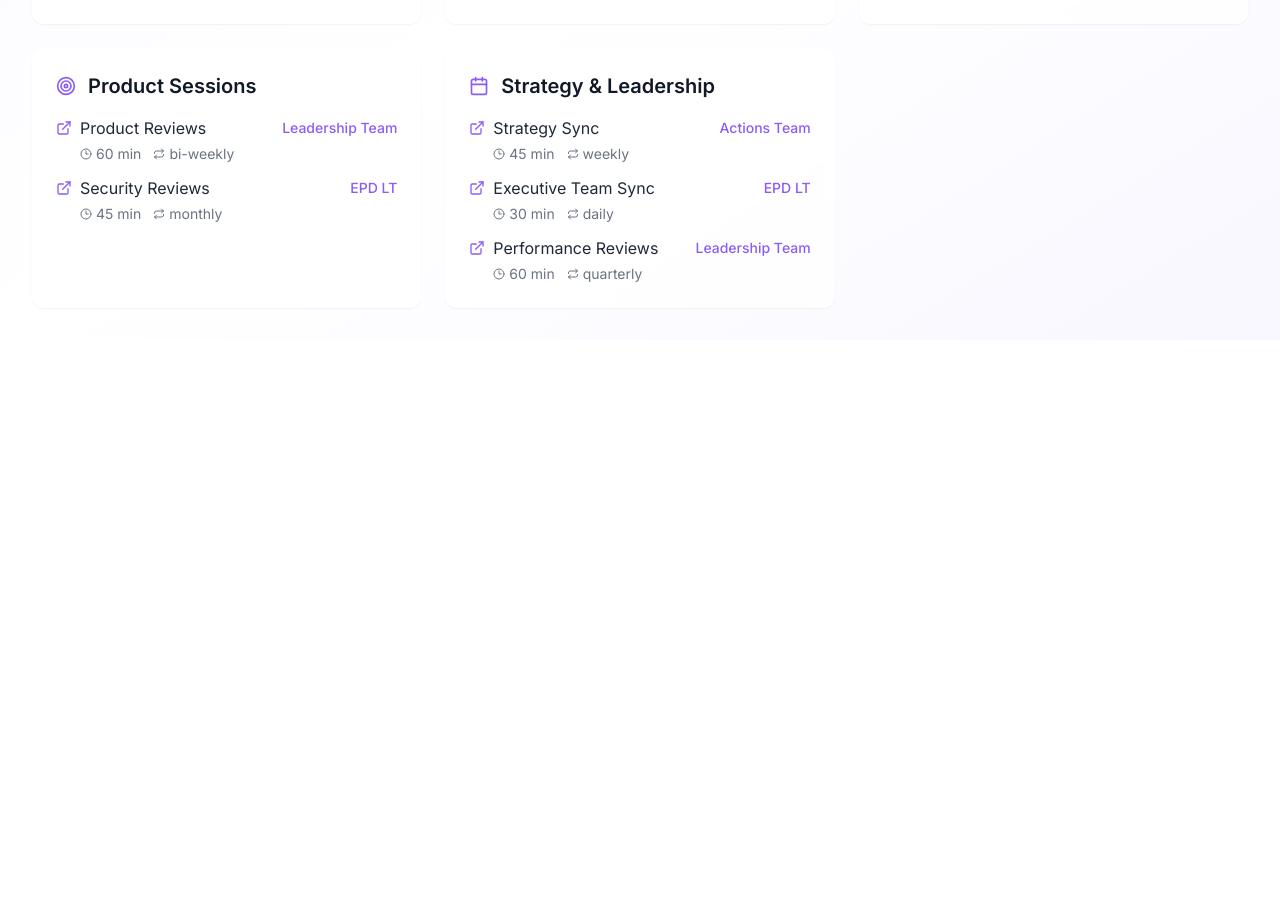
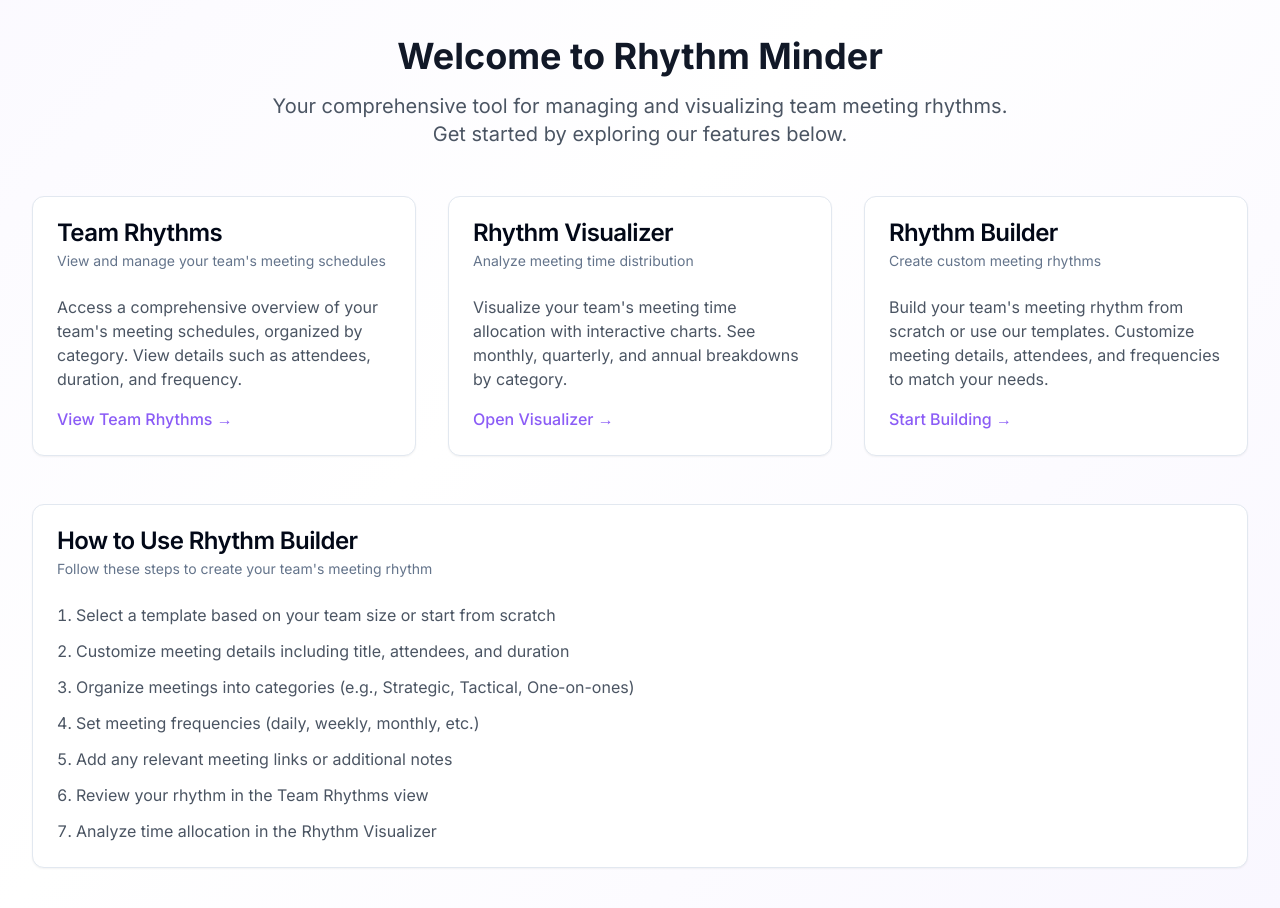
Before and after one commit to mattnigh/build-a-rhythm, a React (Vite) app: page / in a window 1280 px wide. Shown: the part 524-1432 px from the top of the page. Before the commit the page ends 864 px from the top, so only its background shows below. Built offline with nearby package versions, Linux system fonts and the light colour scheme.

Commit message:
Update navigation and add Home page
- Renamed "Rhythm Overview" page to "Team Rhythms".
- Added a "Home" page with placeholder banner and usage instructions.

```diff
--- a/src/App.tsx
+++ b/src/App.tsx
@@ -5,7 +5,8 @@ import { TooltipProvider } from "@/components/ui/tooltip";
 import { QueryClient, QueryClientProvider } from "@tanstack/react-query";
 import { BrowserRouter, Routes, Route } from "react-router-dom";
 import Navigation from "./components/Navigation";
-import Index from "./pages/Index";
+import Home from "./pages/Home";
+import TeamRhythms from "./pages/TeamRhythms";
 import Visualizer from "./pages/Visualizer";
 import RhythmBuilder from "./pages/RhythmBuilder";
 import NotFound from "./pages/NotFound";
@@ -20,7 +21,8 @@ const App = () => (
       <BrowserRouter>
         <Navigation />
         <Routes>
-          <Route path="/" element={<Index />} />
+          <Route path="/" element={<Home />} />
+          <Route path="/team-rhythms" element={<TeamRhythms />} />
           <Route path="/visualizer" element={<Visualizer />} />
           <Route path="/builder" element={<RhythmBuilder />} />
           <Route path="*" element={<NotFound />} />
--- a/src/components/Navigation.tsx
+++ b/src/components/Navigation.tsx
@@ -1,6 +1,6 @@
 
 import { Link } from "react-router-dom";
-import { BarChart2, Calendar, Plus } from "lucide-react";
+import { BarChart2, Calendar, Plus, Home } from "lucide-react";
 
 const Navigation = () => {
   return (
@@ -9,8 +9,12 @@ const Navigation = () => {
         <div className="flex items-center justify-between h-16">
           <div className="flex items-center space-x-8">
             <Link to="/" className="flex items-center space-x-2 text-rhythm-600 hover:text-rhythm-700">
+              <Home className="w-5 h-5" />
+              <span className="font-medium">Home</span>
+            </Link>
+            <Link to="/team-rhythms" className="flex items-center space-x-2 text-rhythm-600 hover:text-rhythm-700">
               <Calendar className="w-5 h-5" />
-              <span className="font-medium">Rhythm Overview</span>
+              <span className="font-medium">Team Rhythms</span>
             </Link>
             <Link to="/visualizer" className="flex items-center space-x-2 text-rhythm-600 hover:text-rhythm-700">
               <BarChart2 className="w-5 h-5" />
--- /dev/null
+++ b/src/pages/Home.tsx
@@ -0,0 +1,108 @@
+
+import { Link } from "react-router-dom";
+import {
+  Card,
+  CardContent,
+  CardDescription,
+  CardHeader,
+  CardTitle,
+} from "@/components/ui/card";
+
+const Home = () => {
+  return (
+    <div className="min-h-screen bg-gradient-to-br from-rhythm-50 via-white to-rhythm-50">
+      <div className="container max-w-7xl mx-auto px-4 sm:px-6 lg:px-8 py-12 space-y-12">
+        {/* Banner Image */}
+        <div className="w-full h-[400px] rounded-lg overflow-hidden bg-gray-100 flex items-center justify-center">
+          <div className="text-gray-400">Banner Image Placeholder</div>
+        </div>
+
+        {/* Welcome Section */}
+        <div className="text-center space-y-4">
+          <h1 className="text-4xl font-bold text-gray-900">Welcome to Rhythm Minder</h1>
+          <p className="text-xl text-gray-600 max-w-3xl mx-auto">
+            Your comprehensive tool for managing and visualizing team meeting rhythms. Get started by exploring our features below.
+          </p>
+        </div>
+
+        {/* Features Grid */}
+        <div className="grid md:grid-cols-3 gap-8">
+          <Card>
+            <CardHeader>
+              <CardTitle>Team Rhythms</CardTitle>
+              <CardDescription>View and manage your team's meeting schedules</CardDescription>
+            </CardHeader>
+            <CardContent>
+              <p className="text-gray-600 mb-4">
+                Access a comprehensive overview of your team's meeting schedules, organized by category. View details such as attendees, duration, and frequency.
+              </p>
+              <Link
+                to="/team-rhythms"
+                className="text-rhythm-600 hover:text-rhythm-700 font-medium"
+              >
+                View Team Rhythms →
+              </Link>
+            </CardContent>
+          </Card>
+
+          <Card>
+            <CardHeader>
+              <CardTitle>Rhythm Visualizer</CardTitle>
+              <CardDescription>Analyze meeting time distribution</CardDescription>
+            </CardHeader>
+            <CardContent>
+              <p className="text-gray-600 mb-4">
+                Visualize your team's meeting time allocation with interactive charts. See monthly, quarterly, and annual breakdowns by category.
+              </p>
+              <Link
+                to="/visualizer"
+                className="text-rhythm-600 hover:text-rhythm-700 font-medium"
+              >
+                Open Visualizer →
+              </Link>
+            </CardContent>
+          </Card>
+
+          <Card>
+            <CardHeader>
+              <CardTitle>Rhythm Builder</CardTitle>
+              <CardDescription>Create custom meeting rhythms</CardDescription>
+            </CardHeader>
+            <CardContent>
+              <p className="text-gray-600 mb-4">
+                Build your team's meeting rhythm from scratch or use our templates. Customize meeting details, attendees, and frequencies to match your needs.
+              </p>
+              <Link
+                to="/builder"
+                className="text-rhythm-600 hover:text-rhythm-700 font-medium"
+              >
+                Start Building →
+              </Link>
+            </CardContent>
+          </Card>
+        </div>
+
+        {/* Getting Started Guide */}
+        <Card className="mt-12">
+          <CardHeader>
+            <CardTitle>How to Use Rhythm Builder</CardTitle>
+            <CardDescription>Follow these steps to create your team's meeting rhythm</CardDescription>
+          </CardHeader>
+          <CardContent className="space-y-4">
+            <ol className="list-decimal list-inside space-y-3 text-gray-600">
+              <li>Select a template based on your team size or start from scratch</li>
+              <li>Customize meeting details including title, attendees, and duration</li>
+              <li>Organize meetings into categories (e.g., Strategic, Tactical, One-on-ones)</li>
+              <li>Set meeting frequencies (daily, weekly, monthly, etc.)</li>
+              <li>Add any relevant meeting links or additional notes</li>
+              <li>Review your rhythm in the Team Rhythms view</li>
+              <li>Analyze time allocation in the Rhythm Visualizer</li>
+            </ol>
+          </CardContent>
+        </Card>
+      </div>
+    </div>
+  );
+};
+
+export default Home;
--- a/src/pages/Index.tsx
+++ b/src/pages/TeamRhythms.tsx
@@ -1,4 +1,3 @@
-
 import { useState } from "react";
 import OrganizationHeader from "@/components/OrganizationHeader";
 import RhythmDisplay from "@/components/RhythmDisplay";
@@ -11,7 +10,7 @@ import {
   SelectValue,
 } from "@/components/ui/select";
 
-const Index = () => {
+const TeamRhythms = () => {
   const [selectedOrgId, setSelectedOrgId] = useState<string>(organizations[0].id);
   const selectedOrg = organizations.find(org => org.id === selectedOrgId) || organizations[0];
 
@@ -49,4 +48,4 @@ const Index = () => {
   );
 };
 
-export default Index;
+export default TeamRhythms;
```
